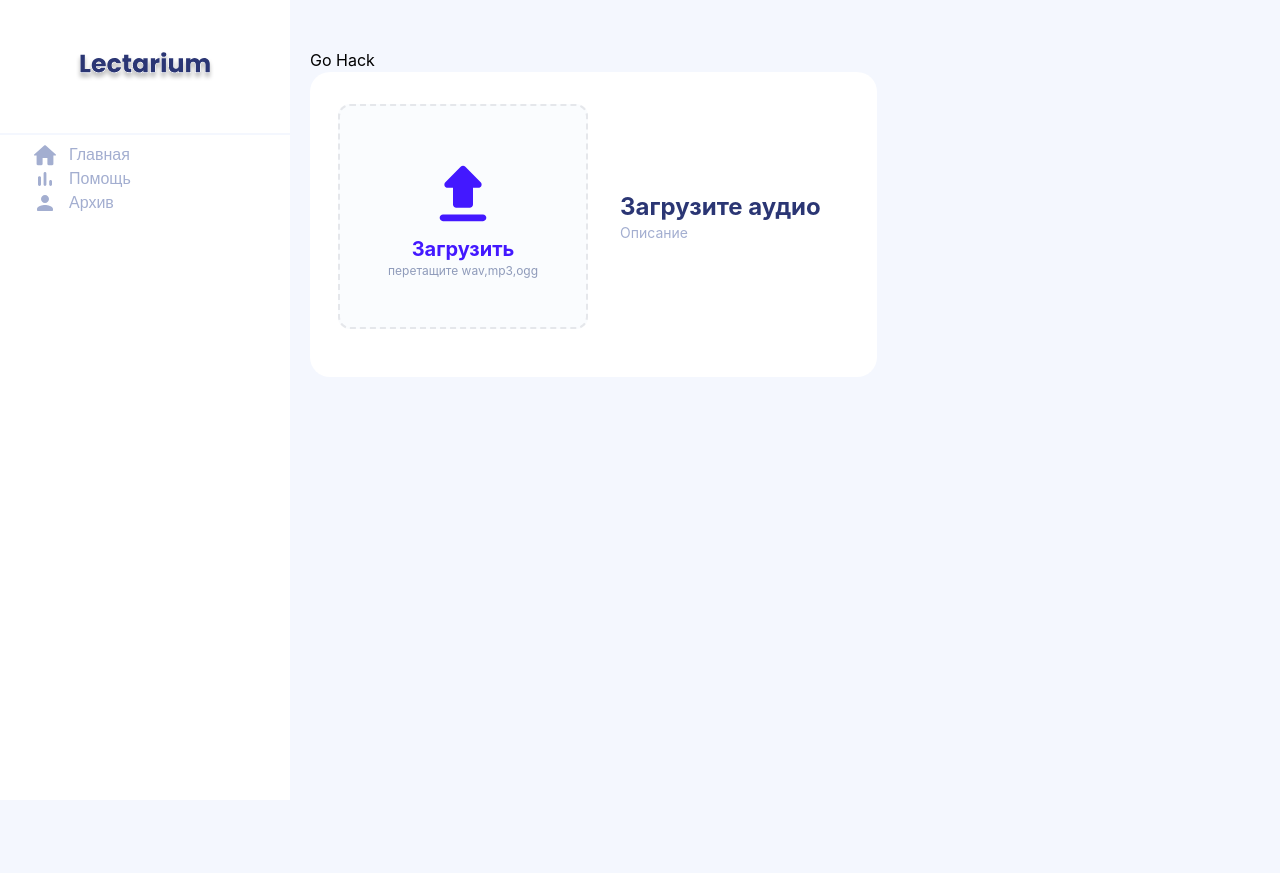
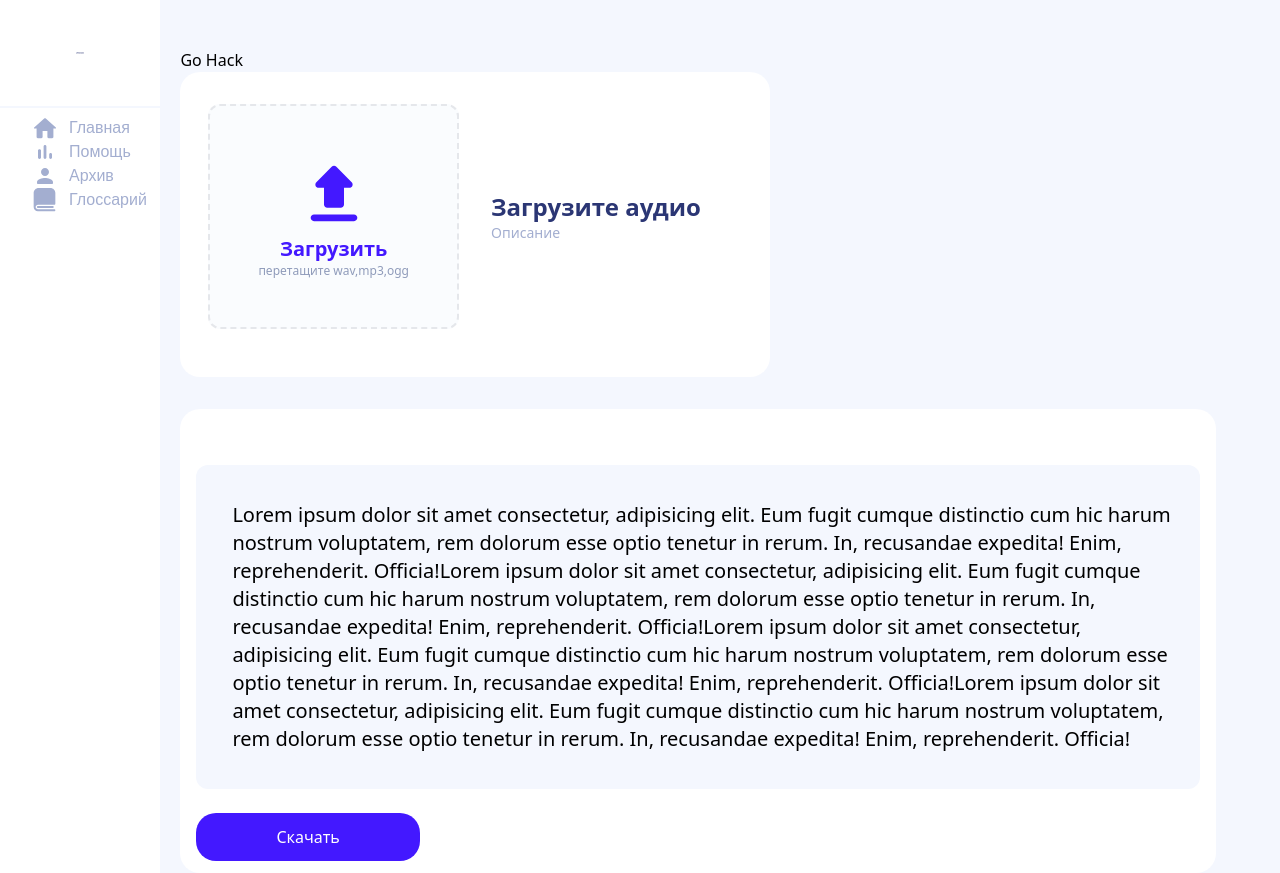
Before and after one commit to SinPinK/Lectorium_hack, a React (Create React App) app in the folder lectorium/frontend/: page /main in a window 1280 px wide. Before the commit the page ends 800 px from the top, so only its background shows below. Built offline with nearby package versions, Linux system fonts and the light colour scheme; no server answers.

Commit message:
minor adjustments

```diff
--- /dev/null
+++ b/lectorium/frontend/src/components/Transcribation.module.scss
@@ -0,0 +1,9 @@
+.transcribation {
+  @apply bg-white rounded-20;
+   .transcribation__text {
+    @apply pt-14 mb-3 px-4;
+      p {
+        @apply text-xl pl-9 bg-light-grey rounded-xl pr-4 py-9 mb-6;
+      }
+   }
+}
--- /dev/null
+++ b/lectorium/frontend/src/components/Transcribation.tsx
@@ -0,0 +1,20 @@
+import React from 'react'
+import { ITransribedText } from '../utils/types'
+import styles from './Transcribation.module.scss'
+import { Button, ButtonVariant } from './UI/Button/Button';
+
+interface TextBlockProps {
+  props: ITransribedText;
+}
+
+export const TextBlock:React.FC<TextBlockProps> = ({props}) => {
+  return (
+    <div className={styles.transcribation}>
+      <div className={styles.transcribation__text}>
+        <p >{props.body}</p>
+        <Button title='Скачать' variant={ButtonVariant.primary}/>
+      </div>
+
+    </div>
+  )
+}
--- /dev/null
+++ b/lectorium/frontend/src/components/UI/Button/Button.module.scss
@@ -0,0 +1,7 @@
+.primary {
+  @apply px-20 bg-primary text-white rounded-20 py-3
+}
+
+.secondary {
+  @apply px-20 bg-white text-black rounded-20 py-3 font-bold
+}
--- /dev/null
+++ b/lectorium/frontend/src/components/UI/Button/Button.tsx
@@ -0,0 +1,24 @@
+import React from 'react'
+import styles from './Button.module.scss'
+
+export enum ButtonVariant {
+  primary = 'primary',
+  secondary = 'secondary'
+}
+
+type ButtonProps = {
+  title: string,
+  type?: 'button' | 'submit' | 'reset' | undefined,
+  variant: ButtonVariant;
+  disabled?: boolean;
+}
+
+
+
+export const Button:React.FC<ButtonProps> = ({title, type, disabled, variant}) => {
+  return (
+    <button type={type} disabled={disabled} className={variant === ButtonVariant.primary ? styles.primary : styles.secondary}>
+      {title}
+    </button>
+  )
+}
--- a/lectorium/frontend/src/components/UI/DropCard.module.scss
+++ b/lectorium/frontend/src/components/UI/DropCard.module.scss
@@ -7,13 +7,17 @@
 
 
         h2{
-          @apply text-xl font-bold text-primary;
+          @apply text-xl font-bold text-primary transition;
         }
 
         span {
           @apply text-xs text-dark-grey
         }
 
+    }
+
+    .drop__active {
+      @apply flex flex-col mr-8 bg-secondary-grey p-12 rounded-xl items-center cursor-pointer max-w-drop border-2 border-dashed scale-75;
     }
 
     .card__desc {
--- a/lectorium/frontend/src/components/UI/DropCard.tsx
+++ b/lectorium/frontend/src/components/UI/DropCard.tsx
@@ -1,16 +1,61 @@
 import React from "react";
 import styles from "./DropCard.module.scss";
 import uploadIcon from "../../assets/icons/upload.svg";
+import { useState } from "react";
 
 export const DropCard: React.FC = () => {
+  const [drag, setDrag] = useState(false);
+
+  const dragStartHandler = (e:React.DragEvent<HTMLDivElement>) => {
+    e.preventDefault();
+    setDrag(true);
+  };
+
+  const dragLeaveHandler = (e: React.DragEvent<HTMLDivElement>) => {
+    e.preventDefault();
+    setDrag(false);
+  };
+
+  const onDropHandler = (e: any) => {
+    e.preventDefault();
+    let files = [...e.dataTransfer.files]
+    console.log(files);
+    setDrag(false)
+  }
+
   return (
     <div>
       <div className={styles.card}>
-        <div draggable className={styles.card__drop}>
-          <img src={uploadIcon} alt="" />
-          <h2 className={styles.drop__title}>Загрузить</h2>
-          <span className={styles.drop__desc}>перетащите&nbsp;wav,mp3,ogg</span>
-        </div>
+        {drag ? (
+          <div
+            onDragStart={(e) => dragStartHandler(e)}
+            onDragLeave={(e) => dragLeaveHandler(e)}
+            onDragOver={(e) => dragStartHandler(e)}
+            onDrop={(e) => onDropHandler(e)}
+            className={styles.drop__active}
+          >
+            <img src={uploadIcon} alt="" />
+            <h2 className={styles.drop__title}>
+              Отпустите&nbsp;для&nbsp;загрузки
+            </h2>
+            <span className={styles.drop__desc}>
+              перетащите&nbsp;wav,mp3,ogg
+            </span>
+          </div>
+        ) : (
+          <div
+            onDragStart={(e) => dragStartHandler(e)}
+            onDragLeave={(e) => dragLeaveHandler(e)}
+            onDragOver={(e) => dragStartHandler(e)}
+            className={styles.card__drop}
+          >
+            <img src={uploadIcon} alt="" />
+            <h2 className={styles.drop__title}>Загрузить</h2>
+            <span className={styles.drop__desc}>
+              перетащите&nbsp;wav,mp3,ogg
+            </span>
+          </div>
+        )}
 
         <div className={styles.card__desc}>
           <h2 className={styles.desc__title}>Загрузите&nbsp;аудио</h2>
--- a/lectorium/frontend/src/index.css
+++ b/lectorium/frontend/src/index.css
@@ -11,7 +11,7 @@ body {
   background: #F4F7FE;
   font-family: -apple-system, BlinkMacSystemFont, 'Segoe UI', 'Roboto', 'Oxygen',
   'Ubuntu', 'Cantarell', 'Fira Sans', 'Droid Sans', 'Helvetica Neue',
-  sans-serif;
+  sans-serif, ;
   -webkit-font-smoothing: antialiased;
   -moz-osx-font-smoothing: grayscale;
 }
--- a/lectorium/frontend/src/pages/MainPage/MainPage.tsx
+++ b/lectorium/frontend/src/pages/MainPage/MainPage.tsx
@@ -1,12 +1,16 @@
-import React from 'react'
-import { DropCard } from '../../components/UI/DropCard'
+import React, { useState } from "react";
+import { DropCard } from "../../components/UI/DropCard";
+import { TextBlock } from "../../components/Transcribation";
 
-export const MainPage:React.FC = () => {
+export const MainPage: React.FC = () => {
+  const [text, setText] = useState({
+    body: "Lorem ipsum dolor sit amet consectetur, adipisicing elit. Eum fugit cumque distinctio cum hic harum nostrum voluptatem, rem dolorum esse optio tenetur in rerum. In, recusandae expedita! Enim, reprehenderit. Officia!Lorem ipsum dolor sit amet consectetur, adipisicing elit. Eum fugit cumque distinctio cum hic harum nostrum voluptatem, rem dolorum esse optio tenetur in rerum. In, recusandae expedita! Enim, reprehenderit. Officia!Lorem ipsum dolor sit amet consectetur, adipisicing elit. Eum fugit cumque distinctio cum hic harum nostrum voluptatem, rem dolorum esse optio tenetur in rerum. In, recusandae expedita! Enim, reprehenderit. Officia!Lorem ipsum dolor sit amet consectetur, adipisicing elit. Eum fugit cumque distinctio cum hic harum nostrum voluptatem, rem dolorum esse optio tenetur in rerum. In, recusandae expedita! Enim, reprehenderit. Officia!",
+  });
+
   return (
-    <div>
+    <div className=" flex gap-8 flex-col">
       <DropCard />
-
-
+      <TextBlock props={text} />
     </div>
-  )
-}
+  );
+};
--- a/lectorium/frontend/src/pages/Navbar/Navbar.module.scss
+++ b/lectorium/frontend/src/pages/Navbar/Navbar.module.scss
@@ -2,7 +2,7 @@
   @apply h-full w-screen flex min-h-screen justify-items-start flex-row;
 
   .wrapper {
-    @apply bg-white max-w-nv mr-5;
+    @apply bg-white max-w-nv mr-5 w-full;
 
     .logo {
       @apply block text-secondary px-nx py-ny font-bold border-b-2 border-light-grey mb-2;
--- a/lectorium/frontend/src/pages/Navbar/Navbar.tsx
+++ b/lectorium/frontend/src/pages/Navbar/Navbar.tsx
@@ -4,6 +4,7 @@ import styles from "../Navbar/Navbar.module.scss";
 import logo from "../../assets/icons/lectarium-logo.svg";
 import help from "../../assets/icons/help.svg";
 import main from "../../assets/icons/main.svg";
+import glossary from '../../assets/icons/glossary.svg'
 import profile from "../../assets/icons/profile.svg";
 
 type Props = {
@@ -46,9 +47,18 @@ export const Navbar: React.FC<Props> = ({ children }) => {
             <img className={styles.icon} src={profile} alt="" />
             Архив
           </button>
+          <button
+            className={styles.btn}
+            onClick={() => {
+              navigate("/glossary");
+            }}
+          >
+            <img className={styles.icon} src={glossary} alt="" />
+            Глоссарий
+          </button>
         </div>
       </div>
-      <div className="pt-12">
+      <div className="pt-12 pr-16">
       {children}
       </div>
 
--- /dev/null
+++ b/lectorium/frontend/src/utils/types.ts
@@ -0,0 +1,4 @@
+export interface ITransribedText {
+  body: string;
+  id?: number;
+}
```
Also changed, not shown: lectorium/frontend/src/assets/icons/glossary.svg (added).
